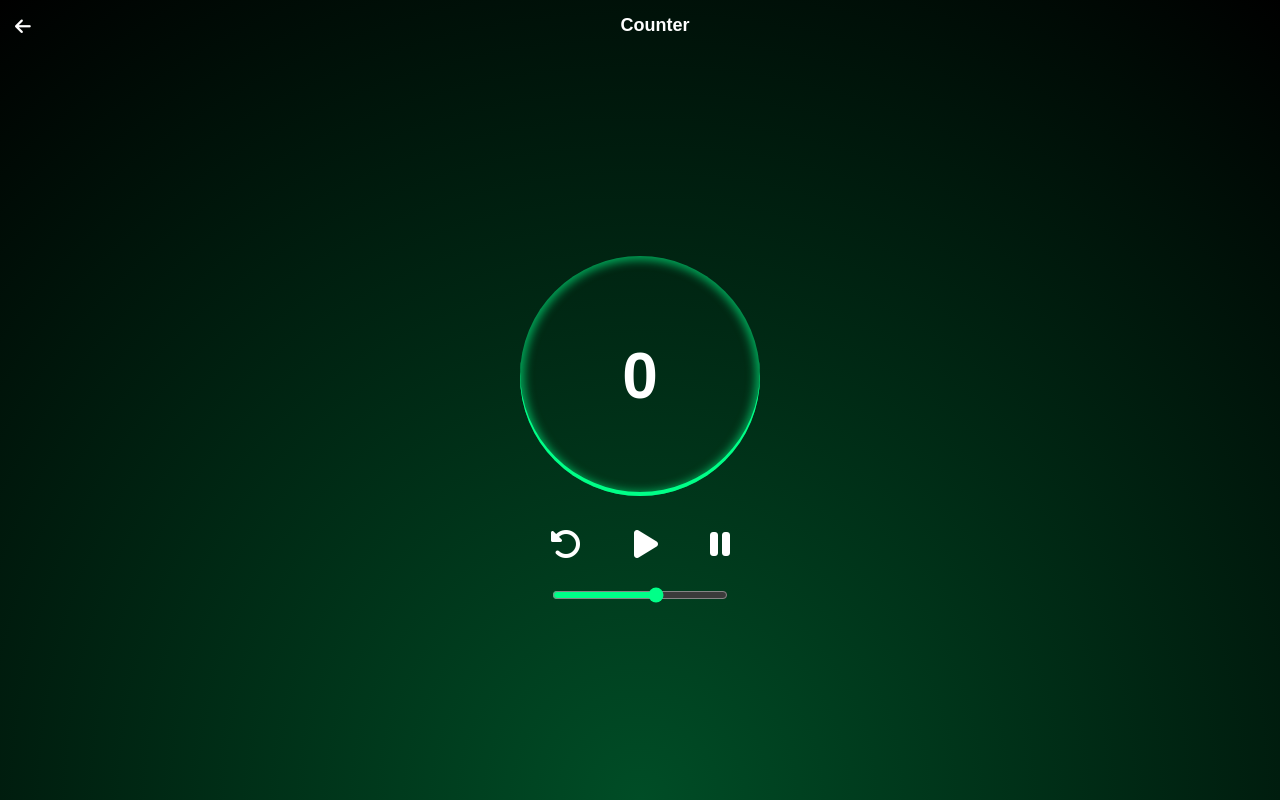
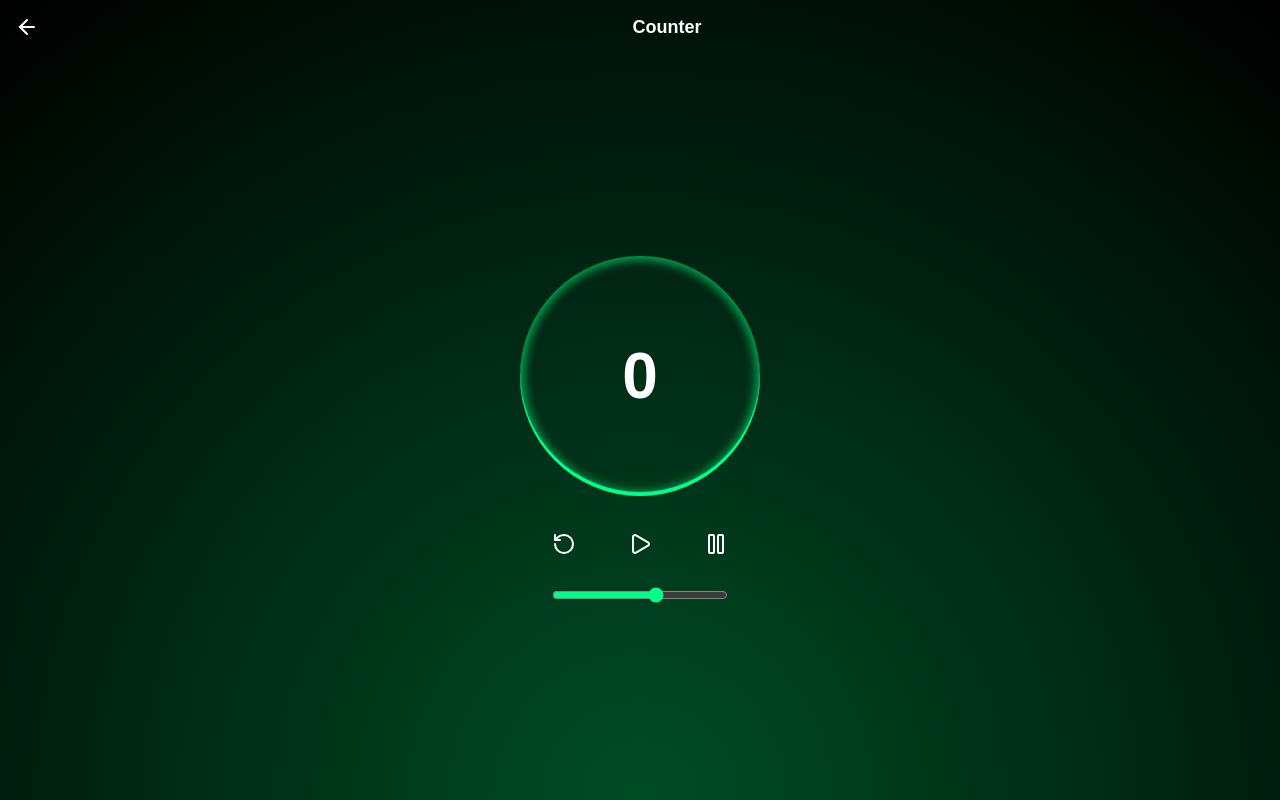
Before and after one commit to myopicdesign/PalestraCounter, a plain HTML site: page index.html in a window 1280 px wide. Drawn offline with nearby package versions, Linux system fonts and the light colour scheme.

Commit message:
Update index.html

```diff
--- a/index.html
+++ b/index.html
@@ -6,12 +6,13 @@
   <title>Counter</title>
   <link rel="stylesheet" href="style.css">
   <script src="script.js" defer></script>
-  <link rel="stylesheet" href="https://cdnjs.cloudflare.com/ajax/libs/font-awesome/6.4.0/css/all.min.css">
+  <!-- Lucide Icons -->
+  <script src="https://unpkg.com/lucide@latest"></script>
 </head>
 <body>
   <div id="app">
     <header>
-      <i class="fa-solid fa-arrow-left"></i>
+      <i data-lucide="arrow-left"></i>
       <h1>Counter</h1>
     </header>
 
@@ -30,16 +31,21 @@
 
     <footer>
   <div id="button-container">
-          <button id="resetBtn"><i class="fa-solid fa-rotate-left"></i></button>
-          <button id="startBtn"><i class="fa-solid fa-play"></i></button>
-          <button id="stopBtn"><i class="fa-solid fa-pause"></i></button>
+    <button id="resetBtn"><i data-lucide="rotate-ccw"></i></button>
+    <button id="startBtn"><i data-lucide="play"></i></button>
+    <button id="stopBtn"><i data-lucide="pause"></i></button>
   </div>
 
   <div id="slider-container">
     <input type="range" id="sensitivity-slider" min="-2" max="3" step="1">
   </div>
 </footer>
+
     </main>
   </div>
+
+  <script>
+    lucide.createIcons(); // inizializza icone sottili
+  </script>
 </body>
 </html>
```
Lines whose indentation alone changed are shown as unchanged.
